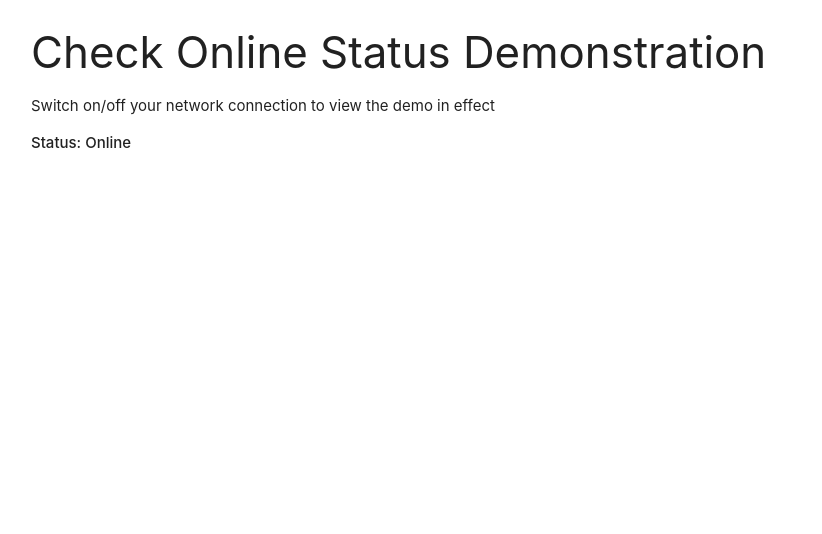
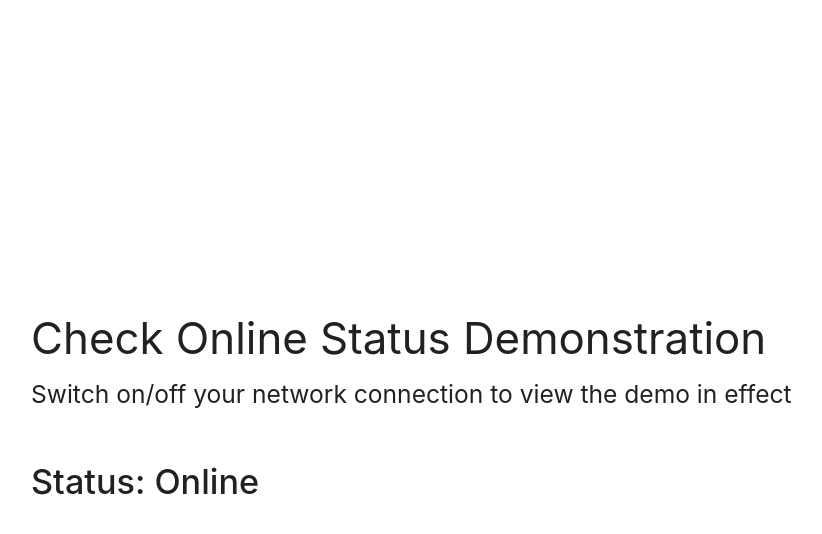
Before and after one commit to fullstack-endeavours/online-status, a plain HTML site: page index.html in a window 1280 px wide. Shown: the whole page, without its empty margins (161-983 px from the left). Drawn offline with nearby package versions, Linux system fonts and the light colour scheme.

Commit message:
chore: Enhancements

```diff
--- a/index.html
+++ b/index.html
@@ -1,23 +1,27 @@
 <html>
+
 <head>
     <title>Check Online Status</title>
     <!-- Compiled and minified CSS -->
-    <link rel="stylesheet" href="https://cdnjs.cloudflare.com/ajax/libs/materialize/1.0.0/css/materialize.min.css">
+    <link rel="stylesheet" href="./assets/materialize.min.css">
 
     <!-- Compiled and minified JavaScript -->
-    <script src="https://cdnjs.cloudflare.com/ajax/libs/materialize/1.0.0/js/materialize.min.js"></script>
+    <script src="./assets/materialize.min.js"></script>
 </head>
 
 <body>
-        <div class="container">
+    <div class="container" style="height: 100%;display: flex;flex-direction: column;justify-content: center;">
+        <div>
             <h3>Check Online Status Demonstration</h3>
-            <p>Switch on/off your network connection to view the demo in effect</p>
-            <strong id="status">Status: </strong>
+            <h5>Switch on/off your network connection to view the demo in effect</h5>
+        </div>
+        <br />
+        <h4><strong id="status">Status: </strong></h4>
     </div>
 
     <script>
         (() => {
-                function updateOnlineStatus(){
+            function updateOnlineStatus() {
                 const statusEl = document.querySelector("#status");
                 statusEl.textContent = "Status: ";
                 statusEl.textContent += navigator.onLine ? 'Online' : 'Offline';
@@ -32,10 +36,11 @@
 
             document.addEventListener("DOMContentLoaded", function () {
                 updateOnlineStatus();
-                    window.addEventListener('online',  updateOnlineStatus);
+                window.addEventListener('online', updateOnlineStatus);
                 window.addEventListener('offline', updateOnlineStatus);
             })
         })()
     </script>
 </body>
+
 </html>
```
Also changed, not shown: assets/materialize.min.css (added), assets/materialize.min.js (added). Lines whose indentation alone changed are shown as unchanged.
